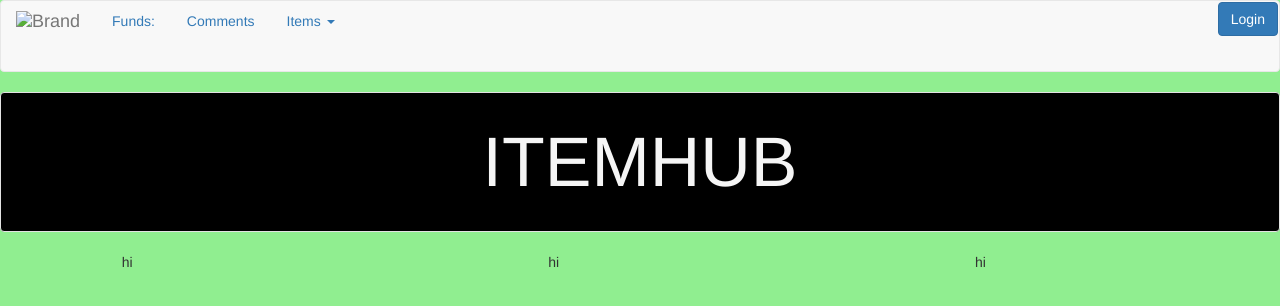
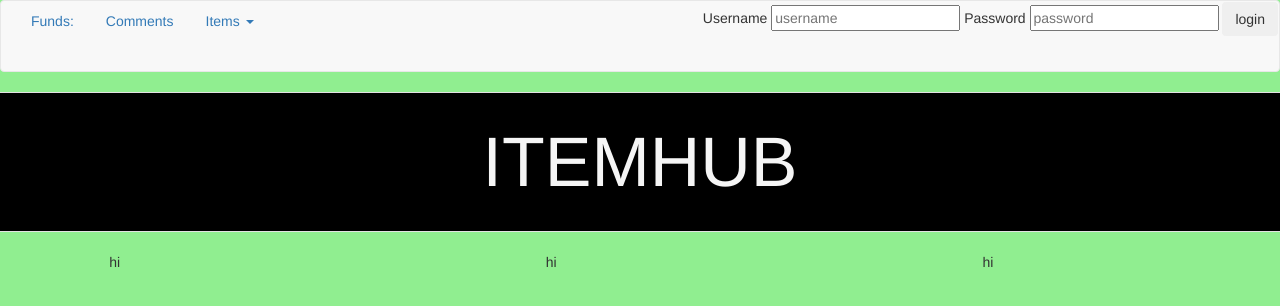
Before and after one commit to longp/Item-lister, a website: page views/index.html in a window 1280 px wide. Drawn offline with nearby package versions, Linux system fonts and the light colour scheme; files that its build step writes are made by us from their sources; files whose address does not match are found by name.

Commit message:
added ngshow and hide an dlogin func

```diff
--- a/public/js/app.js
+++ b/public/js/app.js
@@ -1,7 +1,9 @@
 angular.module("item_lister", []).controller("userController", function ($http) {
   var User = this;
+
   User.items = [];
     User.login = function () {
+      User.loggedin = true;
       $http({
         method: 'POST',
         url: "/login",
@@ -13,6 +15,8 @@ angular.module("item_lister", []).controller("userController", function ($http)
       }).then(function (result) {
         User.id = result._id;
         User.username = result.username;
+        console.log(User);
+        console.log(result.username);
       });
     };
 
--- a/server.js
+++ b/server.js
@@ -4,10 +4,11 @@ var mongoose = require("mongoose");
 var  app = express();
 var logger = require("morgan")
 
+
 app.use(express.static(__dirname + "/public"));
 app.use(express.static(__dirname + "/views"));
 app.use(bodyParser.json());
-
+app.use(logger('dev'))
 // mongoose coonnection
 var db = 'mongodb://localhost/itemLister';
 mongoose.connect(db);
--- a/views/index.html
+++ b/views/index.html
@@ -11,12 +11,10 @@
     <div class="container-fluid">
       <div class="row">
         <nav class="navbar navbar-default" ng-controller="userController as User">
+
           <div class="container-fluid">
             <div class="navbar-header">
               <ul class="nav nav-pills">
-                <li role="presentation"><a class="navbar-brand" href="#">
-                  <img alt="Brand"></a>
-                </li>
                 <li role="presentation"><a href="#">Funds: {{ User.funds }}</a></li>
                 <li role="presentation"><a href="#">Comments </a></li>
                 <!--dropdwon navbar  -->
@@ -30,24 +28,24 @@
                 </li>
               </ul>
             </div>
-            <ul class="navbar-right nav navbar" >
-              <li role="presentiation">
-                <button type="button" class="btn btn-primary" data-toggle="modal" data-target=".bs-example-modal-sm">Login</button>
-                <div class="modal fade bs-example-modal-sm" tabindex="-1" role="dialog" aria-labelledby="mySmallModalLabel">
-                  <div class="modal-dialog modal-sm">
-                    <div class="modal-content">
-                      <form class="" action="index.html" method="post" ng-submit="User.login()">
-                        <span>Username</span><br>
-                        <input type='text' placeholder="username" ng-model="User.username"><br>
-                        <span>Password</span><br>
-                        <input type="password" placeholder="username" ng-model="User.password"><br>
-                        <input type="submit" class="btn btn-block" value="login">
-                      </form>
+            <form class="form-group"  ng-submit="User.login()">
+              <ul class="navbar-right nav navbar" >
+                <li role="presentiation" ng-hide="User.loggedin">
+                    <span>Username</span>
+                    <input type='text' placeholder="username" ng-model="User.username">
+                    <span>Password</span>
+                    <input type="password" placeholder="password" ng-model="User.password">
+                    <input type="submit" class="btn" value="login">
+                      </div>
                     </div>
                   </div>
-                </div>
-              </li>
-            </ul>
+                </li>
+                <li role="presentation" ng-show="User.loggedin">
+                  asdas
+                  {{User.username}}
+                </li>
+              </ul>
+            </form>
           </div>
         </nav>
       </div>
```
